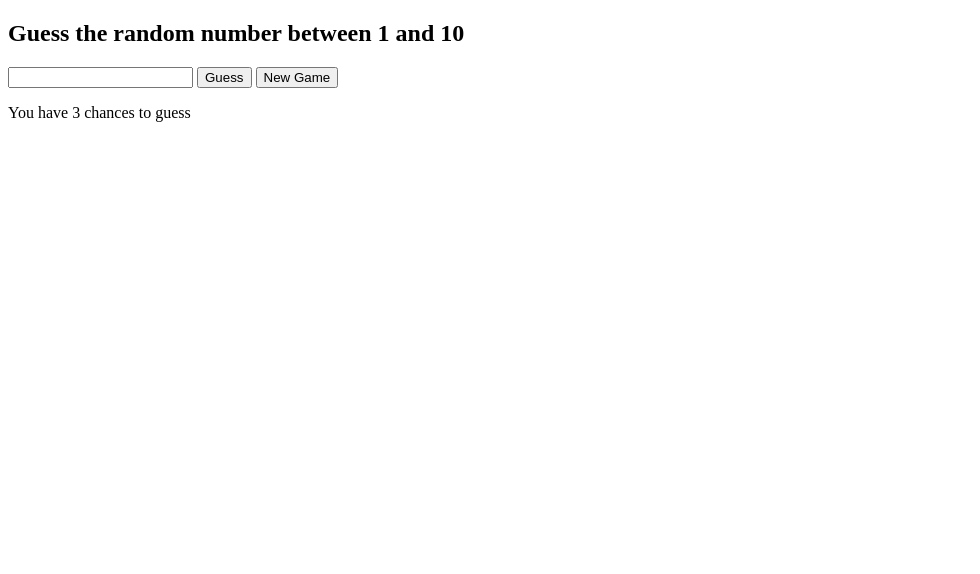
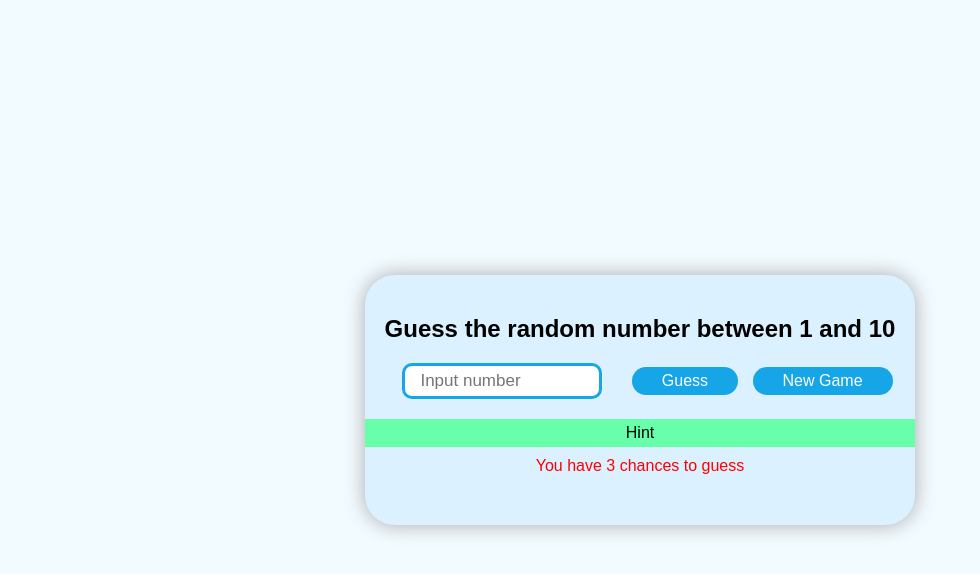
Before and after one commit to TN-Master/Ransom-Number-Guessing-Game-, a plain HTML site: page index.html in a window 1280 px wide. Shown: the whole page, without its empty margins (0-980 px from the left). Drawn offline with Linux system fonts and the light colour scheme.

Commit message:
add Style

```diff
--- a/index.html
+++ b/index.html
@@ -9,12 +9,18 @@
 </head>
 
 <body>
-    <h2>Guess the random number between 1 and 10</h2>
-    <input type="number" id="guess">
-    <button onclick="guessFu()">Guess</button>
-    <button onclick="newGame()">New Game</button>
-    <p id="hint"></p>
-    <p id="message">You have 3 chances to guess</p>
+
+    <div class="game">
+        <h2>Guess the random number between 1 and 10</h2>
+        <div>
+            <input placeholder="Input number" type="number" id="guess">
+            <button onclick="guessFu()">Guess</button>
+            <button onclick="newGame()">New Game</button>
+        </div>
+        <p id="hint">Hint</p>
+        <p id="message">You have 3 chances to guess</p>
+
+    </div>
 
     <script src="app.js"></script>
 </body>
--- a/style.css
+++ b/style.css
@@ -0,0 +1,62 @@
+* {
+    margin: 0;
+    padding: 0;
+    box-sizing: border-box;
+}
+
+body {
+    font-family: Arial, Helvetica, sans-serif;
+    background: #f2fbff;
+    text-align: center;
+    width: 100%;
+    height: 100vh;
+    display: flex;
+    align-items: center;
+    justify-content: center;
+}
+
+.game {
+    background: #dbf1ff;
+    width: 550px;
+    height: 250px;
+    display: flex;
+    justify-content: center;
+    flex-direction: column;
+    border-radius: 30px;
+    box-shadow: 0px 0px 20px #a9a9a9;
+}
+
+input {
+    border: 3px solid #16a5e7;
+    border-radius: 10px;
+    padding: 15px;
+    width: 200px;
+    height: 30px;
+    font-size: 17px;
+    margin: 20px;
+    outline: none;
+    background-color: #ffffff;
+}
+
+button {
+    background-color: #16a5e7;
+    border-radius: 30px;
+    outline: none;
+    font-size: 16px;
+    color: white;
+    padding: 5px 30px;
+    margin: 5px;
+    border: none;
+    cursor: pointer;
+}
+
+#hint {
+    background-color: #67ffa9;
+
+    padding: 5px;
+}
+
+#message {
+    color: red;
+    padding: 10px;
+}
```
Also changed, not shown: space-game-background-with-landscape-planet_107791-1700.avif (added).
